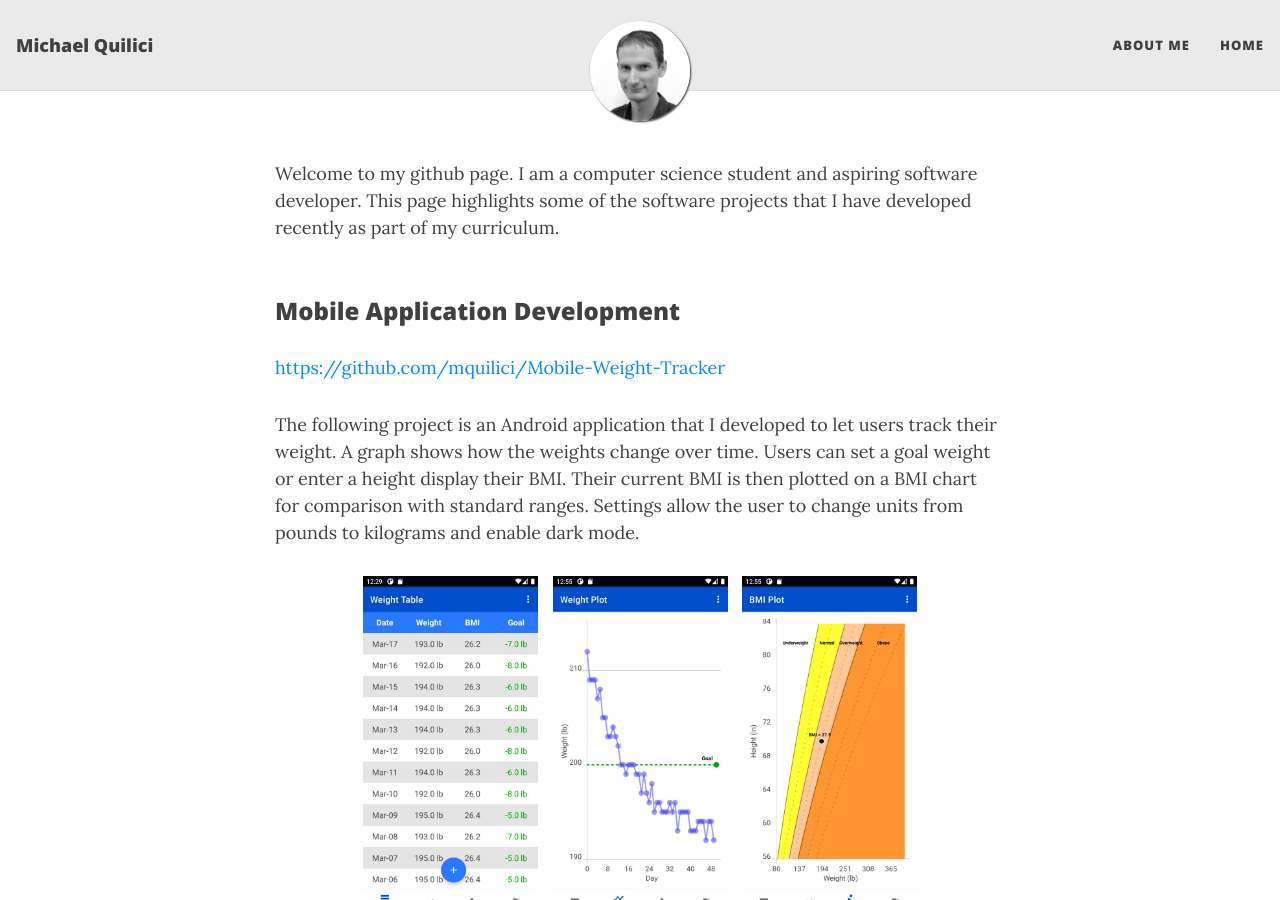
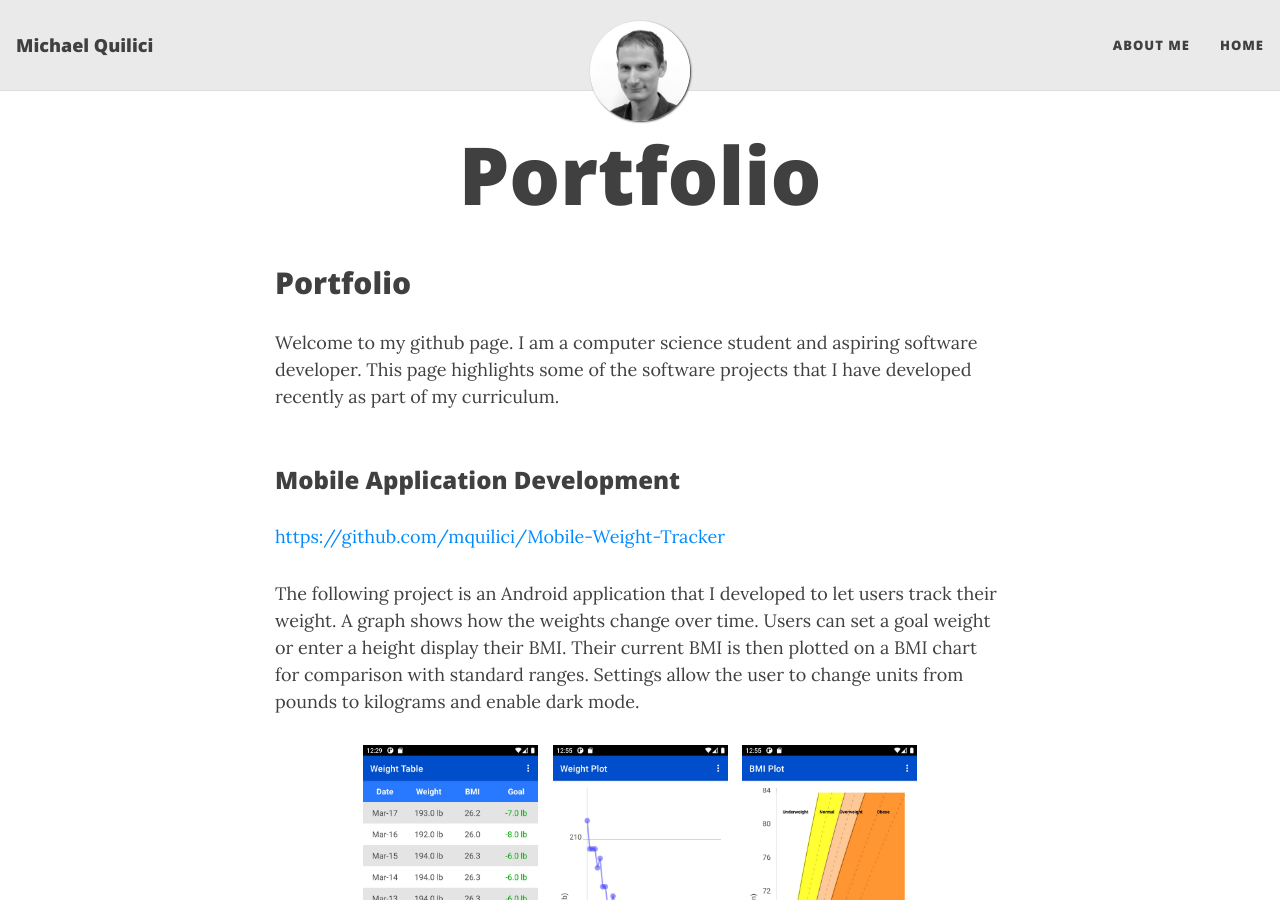
Before and after one commit to mquilici/mquilici.github.io, a Jekyll site: the page built from index.md, in a window 1280 px wide and 900 px high. Built offline with Jekyll 4.4.1, drawn with Linux system fonts in a browser that asks for light colours; nearby versions of some CDN libraries; our own code applies the rules of GitHub Pages for plain Markdown files.

Commit message:
Update index.md

```diff
--- a/index.md
+++ b/index.md
@@ -1,3 +1,5 @@
+## Portfolio
+
 Welcome to my github page. I am a computer science student and aspiring software developer. This page highlights some of the software projects that I have developed recently as part of my curriculum.<br/><br/>
 
 ### Mobile Application Development
```
